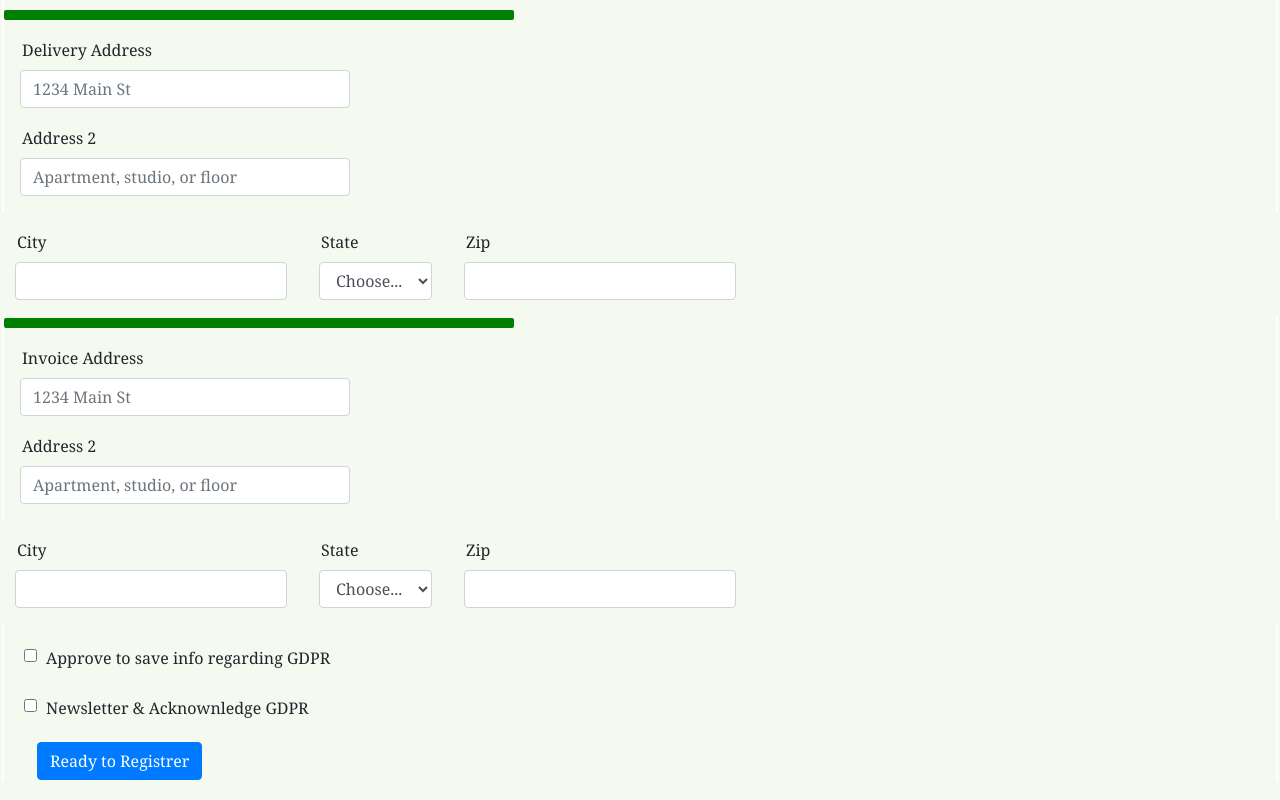
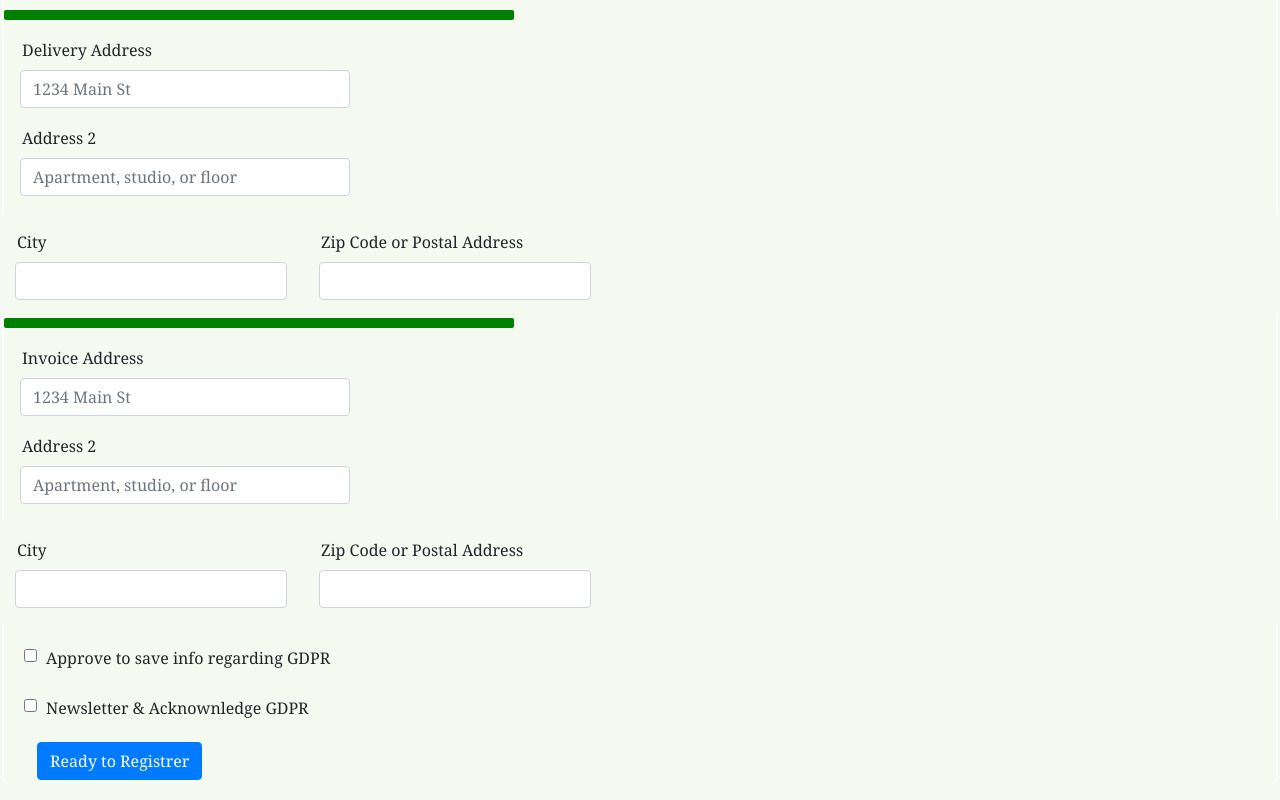
Before and after one commit to gbgoran/html_css_Uppg2, a plain HTML site: page index.html in a window 1280 px wide. Shown: the part 448-1248 px from the top of the page. Drawn offline with nearby package versions, Linux system fonts and the light colour scheme.

Commit message:
Uppgift2

```diff
--- a/index.html
+++ b/index.html
@@ -52,14 +52,7 @@
             <input type="text" class="form-control" id="inputCity">
           </div>
           <div class="form-group">
-            <label for="inputState">State</label>
-            <select id="inputState" class="form-control">
-              <option selected>Choose...</option>
-              <option>...</option>
-            </select>
-          </div>
-          <div class="form-group">
-            <label for="inputZip">Zip</label>
+            <label for="inputZip">Zip Code or Postal Address</label>
             <input type="text" class="form-control" id="inputZip">
           </div>
         </div>
@@ -78,14 +71,7 @@
               <input type="text" class="form-control" id="inputCity">
             </div>
             <div class="form-group">
-              <label for="inputState">State</label>
-              <select id="inputState" class="form-control">
-                <option selected>Choose...</option>
-                <option>...</option>
-              </select>
-            </div>
-            <div class="form-group">
-              <label for="inputZip">Zip</label>
+              <label for="inputZip">Zip Code or Postal Address</label>
               <input type="text" class="form-control" id="inputZip">
             </div>
           </div>
```
